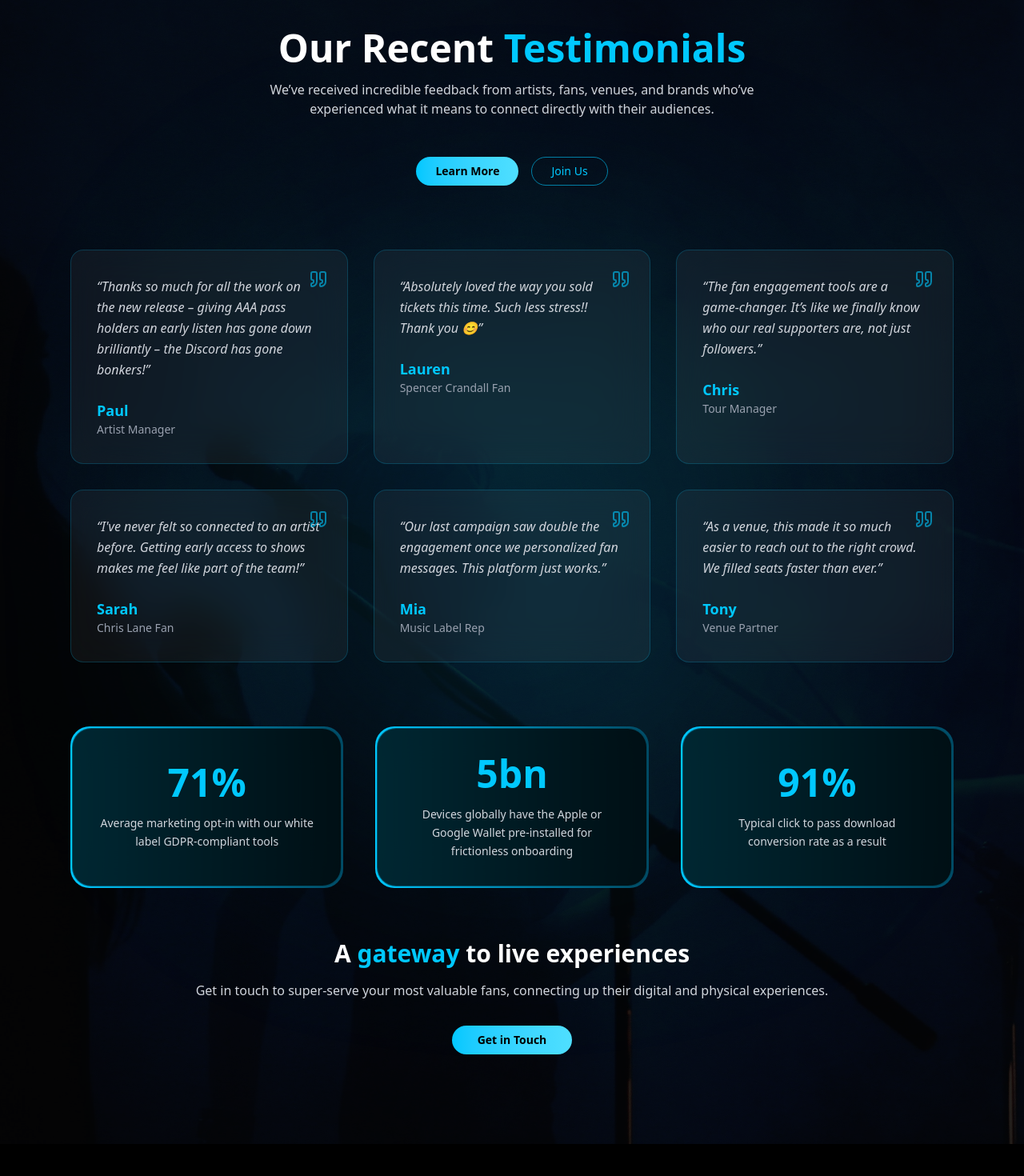
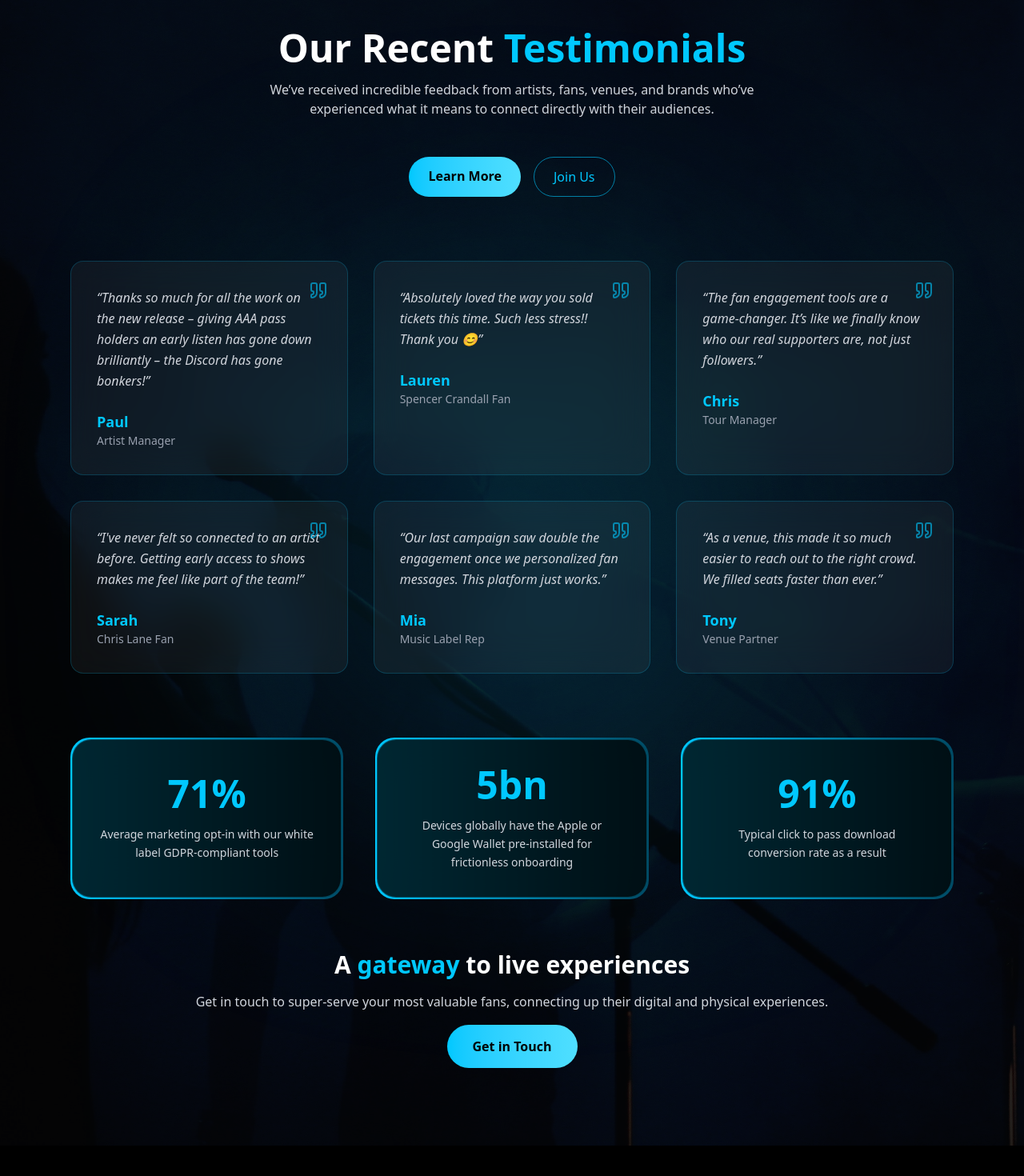
Before and after one commit to KingsleyEffiong/Shadnous, a Next.js app: page / in a window 1280 px wide. Shown: the part 1732-3202 px from the top of the page at 80% size. Built offline with nearby package versions, Linux system fonts and the light colour scheme.

Commit message:
feat: replace buttons with links for navigation in multiple components

```diff
--- a/app/brands/page.tsx
+++ b/app/brands/page.tsx
@@ -5,6 +5,7 @@ import Image from "next/image";
 import { motion } from "framer-motion";
 import { ArrowRight, Bell, Smartphone, Users, Star, Zap } from "lucide-react";
 import { Button } from "@/components/ui/button";
+import Link from "next/link";
 
 export default function BrandsSection() {
   return (
@@ -35,15 +36,12 @@ export default function BrandsSection() {
           </p>
 
           <div className="mt-10 flex flex-wrap justify-center gap-6">
-            <Button className="bg-[#00FFE0] text-black font-semibold px-8 py-6 rounded-full hover:bg-[#00E0C8]/90 shadow-[0_0_25px_#00FFE0] transition-all duration-300">
-              Learn More
-            </Button>
-            <Button
-              variant="outline"
+            <Link
+              href="/contact"
               className="border-[#00FFE0] text-[#00FFE0] font-semibold px-8 py-6 rounded-full hover:bg-[#00FFE0]/10 transition-all duration-300 hover:text-white"
             >
               Contact Us
-            </Button>
+            </Link>
           </div>
         </motion.div>
 
@@ -173,9 +171,12 @@ export default function BrandsSection() {
             every interaction in real-time to deliver insights and notify
             customers directly with personalised, relevant, and timely messages.
           </p>
-          <Button className="bg-[#00FFE0] text-black font-semibold px-8 py-6 rounded-full hover:bg-[#00E0C8]/90 shadow-[0_0_25px_#00FFE0] transition-all duration-300">
+          <Link
+            href="/contact"
+            className="bg-[#00FFE0] text-black font-semibold px-8 py-6 rounded-full hover:bg-[#00E0C8]/90 shadow-[0_0_25px_#00FFE0] transition-all duration-300"
+          >
             Get in touch
-          </Button>
+          </Link>
         </motion.div>
       </div>
     </section>
--- a/app/fans/page.tsx
+++ b/app/fans/page.tsx
@@ -7,6 +7,7 @@ import { Button } from "@/components/ui/button";
 import FansImpactSection from "@/components/fans";
 import AdvancedRegistration from "@/components/advanceregistration";
 import FaqSection from "@/components/faq";
+import Link from "next/link";
 
 export default function FansPage() {
   return (
@@ -76,15 +77,18 @@ export default function FansPage() {
 
             {/* Buttons */}
             <div className="mt-10 flex flex-wrap justify-center gap-6">
-              <Button className="bg-[#00C8FF] text-black font-semibold px-8 py-6 rounded-full hover:bg-[#00E0FF]/90 shadow-[0_0_30px_#00C8FF] transition-all duration-300">
+              <Link
+                href="/shadnous.fan"
+                className="bg-[#00C8FF] text-black font-semibold px-8 py-6 rounded-full hover:bg-[#00E0FF]/90 shadow-[0_0_30px_#00C8FF] transition-all duration-300"
+              >
                 Learn More
-              </Button>
-              <Button
-                variant="outline"
+              </Link>
+              <Link
+                href="/contact"
                 className="border-[#00C8FF] text-[#00C8FF] font-semibold px-8 py-6 rounded-full hover:bg-[#00C8FF]/10 transition-all duration-300 backdrop-blur-sm"
               >
                 Contact Us
-              </Button>
+              </Link>
             </div>
           </motion.div>
 
--- a/app/thebeat/page.tsx
+++ b/app/thebeat/page.tsx
@@ -26,13 +26,7 @@ export default function LoyaltyForLiveAudiences() {
           </p>
           <div className="flex justify-center gap-4 pt-4">
             <Link
-              href="#"
-              className="px-6 py-3 rounded-full bg-[#06B6D4] hover:bg-[#0891B2] text-white font-medium transition"
-            >
-              Learn More
-            </Link>
-            <Link
-              href="#"
+              href="/contact"
               className="px-6 py-3 rounded-full border border-[#06B6D4]/50 hover:bg-[#06B6D4]/10 text-white font-medium transition"
             >
               Contact Us
@@ -109,16 +103,6 @@ export default function LoyaltyForLiveAudiences() {
               </div>
             ))}
           </div>
-
-          <div className="pt-8 space-y-4">
-            <Link
-              href="#"
-              className="inline-flex items-center gap-2 px-6 py-3 bg-[#06B6D4] hover:bg-[#0891B2] rounded-full font-medium text-white transition"
-            >
-              Learn More <ArrowRight size={18} />
-            </Link>
-          </div>
-
           <div className="pt-10">
             <h3 className="text-2xl font-semibold text-white mb-3">
               Why “The Beat”?
--- a/components/advanceregistration.tsx
+++ b/components/advanceregistration.tsx
@@ -2,6 +2,7 @@
 
 import { motion } from "framer-motion";
 import { ArrowRight, Ticket, Clock3, Users } from "lucide-react";
+import Link from "next/link";
 import React from "react";
 
 export default function AdvancedRegistration() {
@@ -87,9 +88,12 @@ export default function AdvancedRegistration() {
 
         {/* Buttons */}
         <div className="flex justify-center mt-16 gap-6">
-          <button className="px-6 py-3 rounded-full bg-[#00ffe0] text-black font-semibold flex items-center gap-2 hover:bg-[#00e0c8] transition">
-            Learn More <ArrowRight size={18} />
-          </button>
+          <Link
+            href="/contact"
+            className="px-6 py-3 rounded-full bg-[#00ffe0] text-black font-semibold flex items-center gap-2 hover:bg-[#00e0c8] transition"
+          >
+            Contact Us <ArrowRight size={18} />
+          </Link>
         </div>
       </div>
     </section>
--- a/components/compliments.tsx
+++ b/components/compliments.tsx
@@ -4,6 +4,7 @@ import { motion } from "framer-motion";
 import Image from "next/image";
 import { Button } from "@/components/ui/button";
 import { Quote } from "lucide-react";
+import Link from "next/link";
 
 export default function Testimonials() {
   const testimonials = [
@@ -106,15 +107,18 @@ export default function Testimonials() {
           transition={{ delay: 0.5, duration: 0.8 }}
           className="flex justify-center space-x-4 mb-20"
         >
-          <Button className="rounded-full bg-gradient-to-r from-[#00C8FF] to-[#4FDFFF] text-black font-semibold px-6 py-3 hover:shadow-[0_0_25px_#00C8FF] transition-all duration-300">
+          <Link
+            href="/fans"
+            className="rounded-full bg-gradient-to-r from-[#00C8FF] to-[#4FDFFF] text-black font-semibold px-6 py-3 hover:shadow-[0_0_25px_#00C8FF] transition-all duration-300"
+          >
             Learn More
-          </Button>
-          <Button
-            variant="ghost"
+          </Link>
+          <Link
+            href="/shadnous.fan"
             className="rounded-full border border-[#00C8FF]/60 text-[#00C8FF] hover:bg-[#00C8FF]/10 hover:shadow-[0_0_15px_#00C8FF] px-6 py-3 transition-all duration-300"
           >
             Join Us
-          </Button>
+          </Link>
         </motion.div>
 
         {/* Testimonials Grid */}
@@ -186,9 +190,12 @@ export default function Testimonials() {
             Get in touch to super-serve your most valuable fans, connecting up
             their digital and physical experiences.
           </p>
-          <Button className="rounded-full bg-gradient-to-r from-[#00C8FF] to-[#4FDFFF] text-black font-semibold px-8 py-4 hover:shadow-[0_0_25px_#00C8FF] transition-all duration-300">
+          <Link
+            href="fans"
+            className="rounded-full bg-gradient-to-r from-[#00C8FF] to-[#4FDFFF] text-black font-semibold px-8 py-4 hover:shadow-[0_0_25px_#00C8FF] transition-all duration-300"
+          >
             Get in Touch
-          </Button>
+          </Link>
         </motion.div>
       </div>
     </section>
```
